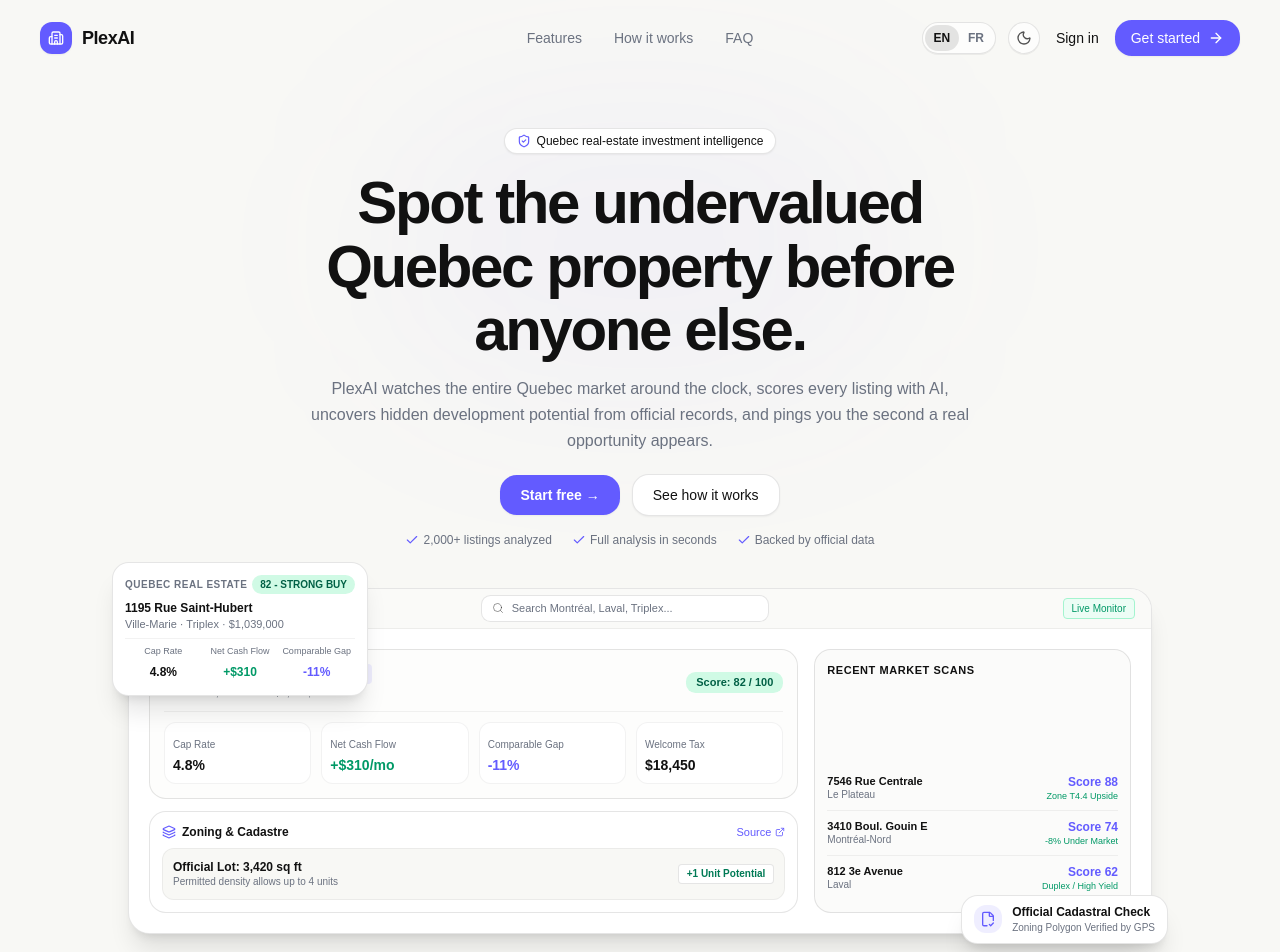
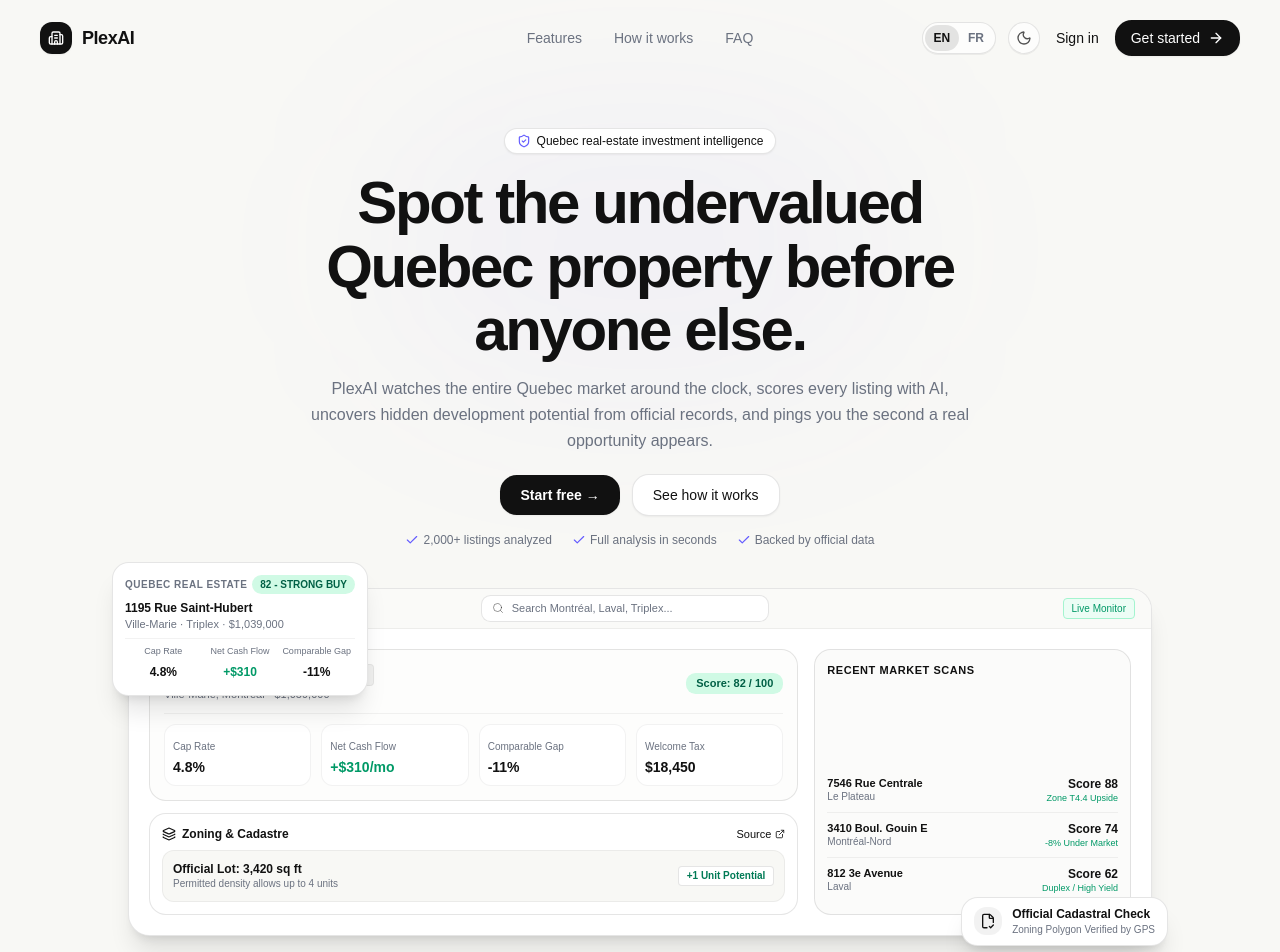
Before and after one commit to nameless-codee/plexai-frontend, a React (Vite) app: page / in a window 1280 px wide. Shown: the top 952 px of the page. Built offline with nearby package versions, Linux system fonts and the light colour scheme.

Commit message:
ui(theme): set buttons and mockup to monochrome black while keeping blue accent on sections

```diff
--- a/src/components/FinalCTA.jsx
+++ b/src/components/FinalCTA.jsx
@@ -17,15 +17,16 @@
 							{t.finalCta.subheading}
 						</p>
 						<div className="mt-8 flex flex-col sm:flex-row items-center justify-center gap-3">
+							{/* Primary button in white / black */}
 							<a
 								href="#get-started"
-								className="w-full sm:w-auto bg-[#635BFF] text-white text-sm font-medium px-6 py-3.5 rounded-xl hover:bg-[#635BFF]/90 transition-all flex items-center justify-center gap-2"
+								className="w-full sm:w-auto bg-white hover:bg-neutral-100 text-[#111111] text-sm font-semibold px-6 py-3.5 rounded-xl transition-all flex items-center justify-center gap-2 shadow-xs"
 							>
 								{t.finalCta.startFree}
 							</a>
 							<a
 								href="#signin"
-								className="w-full sm:w-auto bg-white/10 text-white text-sm font-medium px-6 py-3.5 rounded-xl hover:bg-white/15 transition-all flex items-center justify-center border border-white/5"
+								className="w-full sm:w-auto bg-white/10 hover:bg-white/15 text-white text-sm font-medium px-6 py-3.5 rounded-xl transition-all flex items-center justify-center border border-white/10"
 							>
 								{t.finalCta.signIn}
 							</a>
--- a/src/components/Footer.jsx
+++ b/src/components/Footer.jsx
@@ -13,7 +13,7 @@
 					{/* Brand Column */}
 					<div className="col-span-2">
 						<div className="flex items-center gap-2 font-semibold text-lg text-[#111111] dark:text-[#F8F8F5]">
-							<div className="h-7 w-7 rounded-lg bg-[#635BFF] flex items-center justify-center text-white shadow-xs">
+							<div className="h-7 w-7 rounded-lg bg-[#111111] dark:bg-white flex items-center justify-center text-white dark:text-[#111111] shadow-xs">
 								<Building2 className="h-3.5 w-3.5" />
 							</div>
 							PlexAI
@@ -93,7 +93,7 @@
 					</div>
 				</div>
 
-				{/* Bottom Disclaimer */}
+				{/* Disclaimer */}
 				<div className="border-t border-black/10 dark:border-white/10 pt-6 flex flex-col sm:flex-row items-center justify-between text-xs text-[#6B7280] dark:text-neutral-400 gap-4">
 					<p>{t.footer.rights}</p>
 					<p className="text-[11px] text-center sm:text-right">
--- a/src/components/Hero.jsx
+++ b/src/components/Hero.jsx
@@ -11,7 +11,7 @@
 
 	return (
 		<section className="relative overflow-hidden pt-24 sm:pt-28 lg:pt-32 pb-8 sm:pb-12 bg-[#F8F8F5] dark:bg-[#111111] transition-colors duration-200">
-			{/* Subtle radial glow */}
+			{/* Subtle blue accent glow */}
 			<div className="absolute top-1/4 left-1/2 -translate-x-1/2 -translate-y-1/2 w-[500px] h-[250px] bg-[#635BFF]/5 blur-[100px] rounded-full pointer-events-none" />
 
 			<div className="max-w-6xl mx-auto px-4 sm:px-6 lg:px-8 relative z-10">
@@ -21,7 +21,7 @@
 					animate="visible"
 					className="max-w-3xl mx-auto text-center"
 				>
-					{/* Pre-title Badge */}
+					{/* Pre-title Badge (Blue Icon) */}
 					<motion.div variants={fadeUp} className="inline-flex">
 						<span className="inline-flex items-center gap-1.5 rounded-full border border-black/10 dark:border-white/10 bg-white dark:bg-[#181818] px-3 py-1 text-xs font-medium text-[#111111] dark:text-[#F8F8F5] shadow-xs">
 							<ShieldCheck className="h-3.5 w-3.5 text-[#635BFF]" />
@@ -45,14 +45,14 @@
 						{t.hero.subheadline}
 					</motion.p>
 
-					{/* Action CTAs */}
+					{/* Action CTAs: Button in Black / White */}
 					<motion.div
 						variants={fadeUp}
 						className="mt-5 flex flex-row items-center justify-center gap-3"
 					>
 						<a
 							href="#get-started"
-							className="inline-flex items-center justify-center gap-2 bg-[#635BFF] text-white text-sm font-semibold px-5 py-2.5 rounded-xl hover:bg-[#635BFF]/90 transition-all shadow-xs"
+							className="inline-flex items-center justify-center gap-2 bg-[#111111] hover:bg-black dark:bg-white dark:hover:bg-neutral-200 text-white dark:text-[#111111] text-sm font-semibold px-5 py-2.5 rounded-xl transition-all shadow-xs"
 						>
 							{t.hero.startFree}
 						</a>
@@ -64,7 +64,7 @@
 						</a>
 					</motion.div>
 
-					{/* Badges */}
+					{/* Badges: Checkmarks in Blue */}
 					<motion.div
 						variants={fadeUp}
 						className="mt-4 flex flex-wrap items-center justify-center gap-x-5 gap-y-1.5 text-xs text-[#6B7280] dark:text-neutral-400"
@@ -77,7 +77,7 @@
 					</motion.div>
 				</motion.div>
 
-				{/* Scaled Product Mockup */}
+				{/* Product Mockup (Kept in clean black & white theme) */}
 				<ProductMockup />
 			</div>
 		</section>
--- a/src/components/Navbar.jsx
+++ b/src/components/Navbar.jsx
@@ -24,7 +24,6 @@
 		{ label: t.nav.faq, href: "#faq" },
 	];
 
-	// Smooth scroll with fixed header offset
 	const handleScrollTo = (e, href) => {
 		if (href.startsWith("#")) {
 			e.preventDefault();
@@ -52,7 +51,7 @@
 			}`}
 		>
 			<div className="relative max-w-7xl mx-auto px-5 sm:px-6 lg:px-10 flex items-center justify-between">
-				{/* Left: Brand Logo */}
+				{/* Left: PlexAI Logo (Pure Black in light mode, White in dark mode) */}
 				<a
 					href="#"
 					onClick={(e) => {
@@ -61,7 +60,7 @@
 					}}
 					className="flex items-center gap-2.5 z-10"
 				>
-					<div className="h-8 w-8 rounded-lg bg-[#635BFF] flex items-center justify-center text-white shadow-xs">
+					<div className="h-8 w-8 rounded-lg bg-[#111111] dark:bg-white flex items-center justify-center text-white dark:text-[#111111] shadow-xs">
 						<Building2 className="h-4 w-4" />
 					</div>
 					<span className="font-semibold text-lg tracking-tight text-[#111111] dark:text-[#F8F8F5] leading-none">
@@ -69,23 +68,23 @@
 					</span>
 				</a>
 
-				{/* Center: True-Centered Desktop Navigation */}
+				{/* Center: Desktop Navigation */}
 				<nav className="hidden lg:flex items-center gap-8 text-sm font-medium text-[#6B7280] dark:text-neutral-400 absolute left-1/2 -translate-x-1/2">
 					{navLinks.map((link) => (
 						<a
 							key={link.label}
 							href={link.href}
 							onClick={(e) => handleScrollTo(e, link.href)}
-							className="hover:text-[#111111] dark:hover:text-[#F8F8F5] transition-colors cursor-pointer"
+							className="hover:text-[#635BFF] dark:hover:text-[#635BFF] transition-colors cursor-pointer"
 						>
 							{link.label}
 						</a>
 					))}
 				</nav>
 
-				{/* Right: Desktop Controls (Language, Theme, CTA) */}
+				{/* Right: Desktop Controls */}
 				<div className="hidden lg:flex items-center gap-3 z-10">
-					{/* Language Toggle: Fixed h-8 with smooth sliding pill */}
+					{/* Language Toggle */}
 					<div
 						role="group"
 						aria-label="Language selection"
@@ -120,7 +119,7 @@
 						</button>
 					</div>
 
-					{/* Theme Toggle Button: Exact Matching h-8 w-8 */}
+					{/* Theme Toggle Button */}
 					<button
 						type="button"
 						onClick={toggleTheme}
@@ -140,16 +139,17 @@
 					>
 						{t.nav.signIn}
 					</a>
+					{/* Button in pure Black / White */}
 					<a
 						href="#get-started"
-						className="inline-flex items-center gap-2 bg-[#635BFF] text-white text-sm font-medium px-4 py-2 rounded-xl hover:bg-[#635BFF]/90 transition-all shadow-xs"
+						className="inline-flex items-center gap-2 bg-[#111111] hover:bg-black dark:bg-white dark:hover:bg-neutral-200 text-white dark:text-[#111111] text-sm font-medium px-4 py-2 rounded-xl transition-all shadow-xs"
 					>
 						{t.nav.getStarted}
 						<ArrowRight className="h-4 w-4" />
 					</a>
 				</div>
 
-				{/* Mobile Hamburger Button */}
+				{/* Mobile Hamburger */}
 				<button
 					onClick={() => setMobileMenuOpen(!mobileMenuOpen)}
 					className="lg:hidden p-2 rounded-lg text-[#111111] dark:text-[#F8F8F5] hover:bg-black/5 dark:hover:bg-white/10"
@@ -171,13 +171,13 @@
 							key={link.label}
 							href={link.href}
 							onClick={(e) => handleScrollTo(e, link.href)}
-							className="text-base font-medium text-[#111111] dark:text-[#F8F8F5] py-1 cursor-pointer"
+							className="text-base font-medium text-[#111111] dark:text-[#F8F8F5] py-1 cursor-pointer hover:text-[#635BFF]"
 						>
 							{link.label}
 						</a>
 					))}
 
-					{/* Mobile Switchers: Language & Theme */}
+					{/* Mobile Switchers */}
 					<div className="pt-2 border-t border-black/10 dark:border-white/10 flex items-center justify-between">
 						<span className="text-xs text-[#6B7280] dark:text-neutral-400">
 							Theme & Lang
@@ -237,7 +237,7 @@
 						</a>
 						<a
 							href="#get-started"
-							className="w-full bg-[#635BFF] text-white text-sm font-medium py-2.5 rounded-lg flex items-center justify-center gap-2"
+							className="w-full bg-[#111111] dark:bg-white text-white dark:text-[#111111] text-sm font-medium py-2.5 rounded-lg flex items-center justify-center gap-2"
 						>
 							{t.nav.getStarted}
 							<ArrowRight className="h-4 w-4" />
--- a/src/components/ProductMockup.jsx
+++ b/src/components/ProductMockup.jsx
@@ -10,7 +10,7 @@
 
 	return (
 		<div className="relative mx-auto mt-8 sm:mt-10 w-full max-w-5xl">
-			{/* Floating Card: Hero Visual Data Card */}
+			{/* Floating Card - Top Left */}
 			<motion.div
 				variants={floating}
 				animate="animate"
@@ -53,7 +53,9 @@
 						<span className="text-[9px] text-[#6B7280] dark:text-neutral-400 block">
 							{t.mockup.compGap}
 						</span>
-						<span className="text-xs font-bold text-[#635BFF]">-11%</span>
+						<span className="text-xs font-bold text-[#111111] dark:text-white">
+							-11%
+						</span>
 					</div>
 				</div>
 			</motion.div>
@@ -64,7 +66,7 @@
 				animate="animate"
 				className="hidden lg:flex items-center gap-2.5 absolute -bottom-4 -right-4 z-20 bg-white dark:bg-[#181818] border border-black/10 dark:border-white/10 shadow-xl rounded-xl px-3 py-2 transition-colors duration-200"
 			>
-				<div className="h-7 w-7 bg-[#635BFF]/10 text-[#635BFF] rounded-lg flex items-center justify-center">
+				<div className="h-7 w-7 bg-black/5 dark:bg-white/10 text-[#111111] dark:text-white rounded-lg flex items-center justify-center">
 					<FileCheck2 className="h-4 w-4" />
 				</div>
 				<div className="text-left">
@@ -105,7 +107,7 @@
 										<h3 className="text-sm font-bold text-[#111111] dark:text-[#F8F8F5]">
 											1195 Rue Saint-Hubert
 										</h3>
-										<span className="text-[11px] bg-[#635BFF]/10 text-[#635BFF] font-semibold px-2 py-0.5 rounded">
+										<span className="text-[11px] bg-black/5 dark:bg-white/10 text-[#111111] dark:text-[#F8F8F5] font-semibold px-2 py-0.5 rounded border border-black/5 dark:border-white/10">
 											{t.mockup.triplexBadge}
 										</span>
 									</div>
@@ -140,7 +142,9 @@
 									<span className="text-[10px] text-[#6B7280] dark:text-neutral-400">
 										{t.mockup.compGap}
 									</span>
-									<p className="text-sm font-bold text-[#635BFF]">-11%</p>
+									<p className="text-sm font-bold text-[#111111] dark:text-white">
+										-11%
+									</p>
 								</div>
 								<div className="p-2 rounded-lg bg-white dark:bg-[#181818] border border-black/5 dark:border-white/5">
 									<span className="text-[10px] text-[#6B7280] dark:text-neutral-400">
@@ -157,10 +161,10 @@
 						<div className="rounded-xl border border-black/10 dark:border-white/10 p-3 bg-white dark:bg-[#181818] flex flex-col gap-2">
 							<div className="flex items-center justify-between">
 								<span className="text-xs font-bold text-[#111111] dark:text-[#F8F8F5] flex items-center gap-1.5">
-									<Layers className="h-3.5 w-3.5 text-[#635BFF]" />
+									<Layers className="h-3.5 w-3.5 text-[#111111] dark:text-white" />
 									{t.mockup.zoningTitle}
 								</span>
-								<span className="text-[11px] text-[#635BFF] flex items-center gap-1 font-medium cursor-pointer">
+								<span className="text-[11px] text-[#111111] dark:text-white flex items-center gap-1 font-medium cursor-pointer hover:underline">
 									{t.mockup.source} <ExternalLink className="h-2.5 w-2.5" />
 								</span>
 							</div>
@@ -219,7 +223,7 @@
 										</p>
 									</div>
 									<div className="text-right">
-										<span className="font-bold text-[#635BFF] text-xs">
+										<span className="font-bold text-[#111111] dark:text-white text-xs">
 											Score {item.score}
 										</span>
 										<p className="text-[9px] text-emerald-600 dark:text-emerald-400">
--- a/src/components/ProductShowcase.jsx
+++ b/src/components/ProductShowcase.jsx
@@ -15,7 +15,6 @@
 		>
 			<div className="max-w-6xl mx-auto px-5 sm:px-6 lg:px-10">
 				<div className="grid grid-cols-1 lg:grid-cols-2 gap-12 lg:gap-16 items-center">
-					{/* Left Text */}
 					<motion.div
 						variants={fadeUp}
 						initial="hidden"
```
